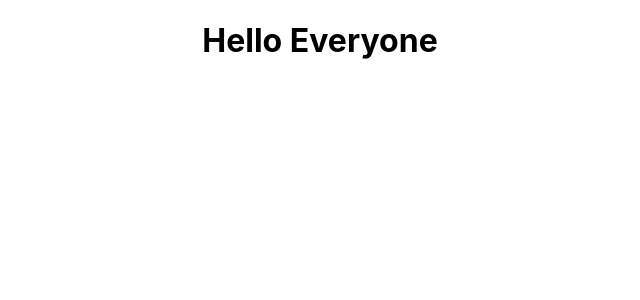
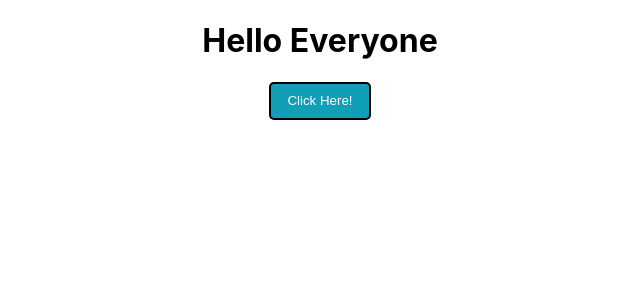
Before and after one commit to TheAmlanSaikia/theamlansaikia-sept-30, a React (Create React App) app: page / in a window 1280 px wide. Shown: the top 300 px of the page, without its empty margins (320-960 px from the left). Built offline with nearby package versions, Linux system fonts and the light colour scheme.

Commit message:
feat: UI components & file structure

```diff
--- a/src/Components/Button/Button.js
+++ b/src/Components/Button/Button.js
@@ -0,0 +1,11 @@
+import styles from "./Button.module.css";
+
+/**
+ *@param { Modal status }
+ * @returns Button Component
+ */
+const Button = ({ setModal }) => {
+  return <button onClick={setModal} className={styles.btn}>Click Here!</button>;
+};
+
+export { Button };
--- /dev/null
+++ b/src/Components/Button/Button.module.css
@@ -0,0 +1,8 @@
+.btn {
+    padding: 0.6rem 1rem;
+    border: 2px solid black;
+    border-radius: 5px;
+    background-color: var(--theme-color);
+    color: white;
+    cursor: pointer;
+}
--- a/src/Components/Modal/Modal.js
+++ b/src/Components/Modal/Modal.js
@@ -0,0 +1,17 @@
+/**
+ *
+ * @param { modalstatus ,setModalStatus }
+ * @returns Modal component
+ */
+
+const Modal = ({ open, setOpen }) => {
+  return (
+    <>
+      <div className=''>
+        <h1> Hello Structure</h1>
+      </div>
+    </>
+  );
+};
+
+export { Modal };
--- /dev/null
+++ b/src/Components/index.js
@@ -0,0 +1,5 @@
+import { Button } from "./Button/Button";
+import { Modal } from "./Modal/Modal";
+
+
+export {Button, Modal};
--- a/src/Pages/Home/Home.jsx
+++ b/src/Pages/Home/Home.jsx
@@ -1,15 +1,20 @@
+import { useState } from "react";
+import { Button, Modal } from "../../Components";
+
 /**
  *
  * @returns Home Page Component
  */
-const Home =()=>{
-
-    return (
-      <div>
-         <h1>Hello Everyone</h1>
-      </div>
-    )
-}
-
+const Home = () => {
+  const [open, setOpen] = useState(false);
+  const setModal =()=> setOpen(true);
+  return (
+    <div>
+      <h1>Hello Everyone</h1>
+      <Button  setModal={setModal} />
+      {open && <Modal open={open} setOpen={setOpen} />}
+    </div>
+  );
+};
 
 export { Home };
--- a/src/index.css
+++ b/src/index.css
@@ -11,3 +11,7 @@ code {
   font-family: source-code-pro, Menlo, Monaco, Consolas, 'Courier New',
     monospace;
 }
+
+:root{
+  --theme-color: #119fb7;
+}
```
Also changed, not shown: src/Components/Button/Button.css (deleted), src/Components/Modal/Modal.css (deleted), src/Components/Modal/Modal.module.css (added), src/Pages/Home.css (deleted), src/Pages/Home/Home.module.css (added).
